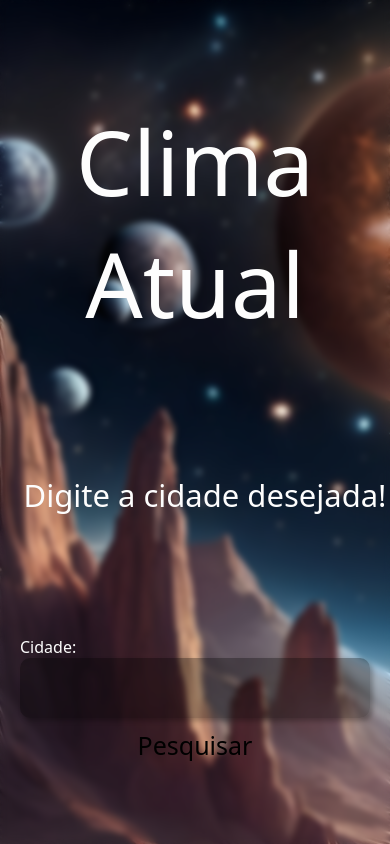
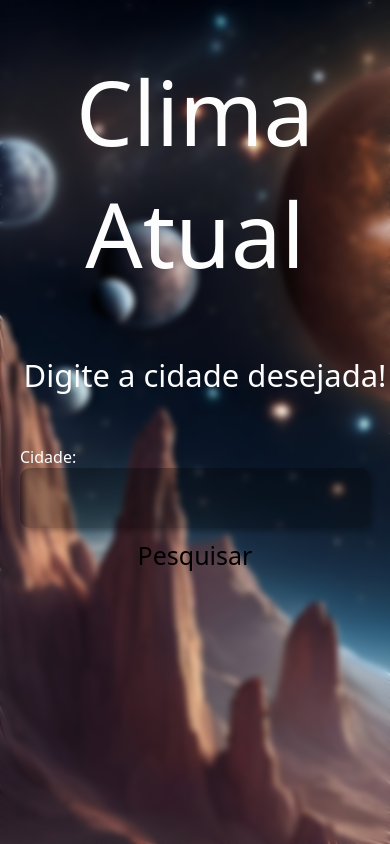
Before and after one commit to FbianoG/OpenClima, a plain HTML site: page index.html in a window 390 px wide. Drawn offline with Linux system fonts and the light colour scheme.

Commit message:
responsividade

```diff
--- a/css/style.css
+++ b/css/style.css
@@ -103,3 +103,12 @@ body {
     opacity: 0.5;
     transition: 300ms;
 }
+
+@media screen and (max-width: 500px) {
+    .container{
+        gap: 50px;
+        padding-top: 50px;
+    }
+
+
+}
--- a/js/app.js
+++ b/js/app.js
@@ -91,6 +91,7 @@ function dayShift(e) {
 function weatherIcon(e) {
     const chooseIcon = {
         "algumas nuvens": '<i class="fa-solid fa-cloud-moon"></i>',
+        "nuvens dispersas": '<i class="fa-solid fa-cloud-moon"></i>',
         "céu limpo": '<i class="fa-solid fa-moon"></i>',
         "nublado": '<i class="fa-solid fa-cloud"></i>',
         "chuva moderada": '<i class="fa-solid fa-cloud-rain"></i>',
```
